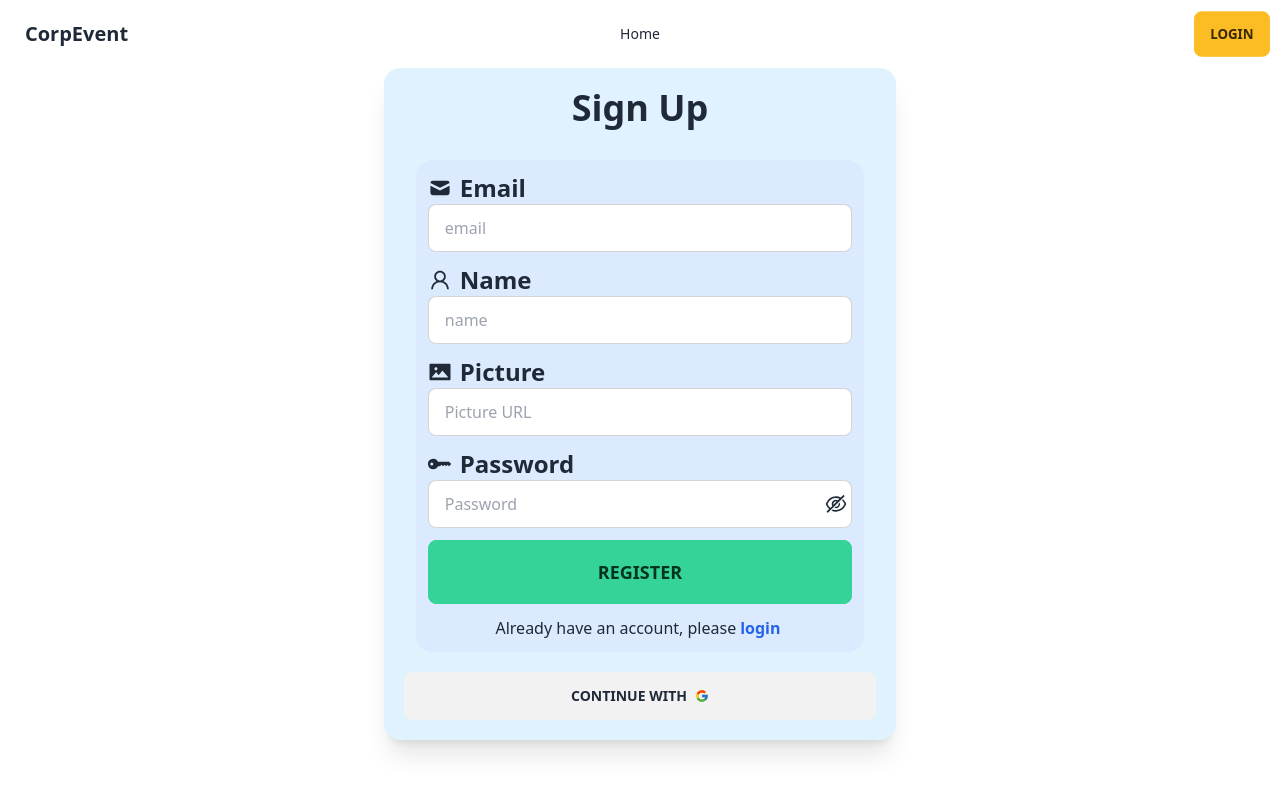
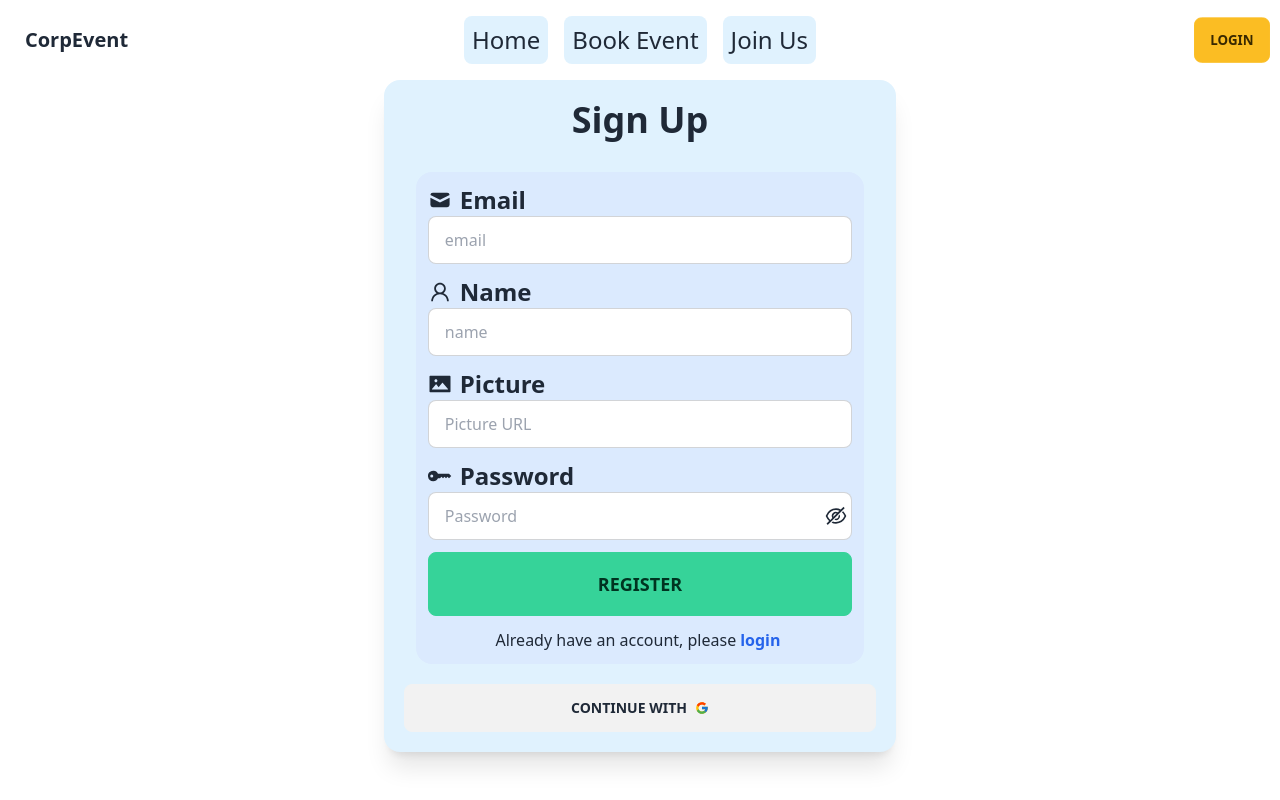
Before and after one commit to habib33-3/corp-event-client, a React (Vite) app: page /register in a window 1280 px wide. Built offline with nearby package versions, Linux system fonts and the light colour scheme; no server answers.

Commit message:
carrer page created

```diff
--- /dev/null
+++ b/src/pages/Career/Career.jsx
@@ -0,0 +1,76 @@
+import toast from "react-hot-toast";
+
+const Career = () => {
+  const handleApply = (e) => {
+    e.preventDefault();
+    toast.success("Applied Successfully");
+  };
+
+  return (
+    <div>
+      <h1 className="text-center text-5xl font-bold text-blue-800 rounded-xl">
+        Join Us
+      </h1>
+      <div className="w-full lg:w-2/5 mx-auto bg-sky-100 p-5 my-3">
+        <form
+          action=""
+          onSubmit={handleApply}
+        >
+          <div className="form-control">
+            <label className="label">
+              <span className="label-text">Full Name</span>
+            </label>
+            <input
+              type="text"
+              className="input input-bordered"
+            />
+          </div>
+          <div className="form-control">
+            <label className="label">
+              <span className="label-text">Email Address</span>
+            </label>
+            <input
+              type="email"
+              className="input input-bordered"
+            />
+          </div>
+          <div className="form-control">
+            <label className="label">
+              <span className="label-text">Phone Number</span>
+            </label>
+            <input
+              type="number"
+              className="input input-bordered"
+            />
+          </div>
+          <div className="form-control">
+            <label className="label">
+              <span className="label-text">Desired Position</span>
+            </label>
+            <input
+              type="text"
+              className="input input-bordered"
+            />
+          </div>
+          <div className="form-control">
+            <label className="label">
+              <span className="label-text">Upload Resume</span>
+            </label>
+            <input
+              type="file"
+              className="file-input w-full max-w-xs"
+            />
+          </div>
+          <button
+            type="submit"
+            className="btn btn-success w-full mt-5"
+          >
+            Apply
+          </button>
+        </form>
+      </div>
+    </div>
+  );
+};
+
+export default Career;
--- a/src/shared/Navbar/Navbar.jsx
+++ b/src/shared/Navbar/Navbar.jsx
@@ -13,7 +13,28 @@ const Navbar = () => {
   const navLinks = (
     <>
       <li>
-        <NavLink to="/">Home</NavLink>
+        <NavLink
+          className="text-2xl p-2 bg-sky-100 round-lg"
+          to="/"
+        >
+          Home
+        </NavLink>
+      </li>
+      <li>
+        <NavLink
+          className="text-2xl p-2 bg-sky-100 round-lg"
+          to="/booking"
+        >
+          Book Event
+        </NavLink>
+      </li>
+      <li>
+        <NavLink
+          className="text-2xl p-2 bg-sky-100 round-lg"
+          to="/career"
+        >
+          Join Us
+        </NavLink>
       </li>
     </>
   );
@@ -39,7 +60,7 @@ const Navbar = () => {
           <a className="btn btn-ghost normal-case text-xl">CorpEvent</a>
         </div>
         <div className="navbar-center hidden lg:flex">
-          <ul className="menu menu-horizontal px-1">{navLinks}</ul>
+          <ul className="menu space-x-4 menu-horizontal px-1">{navLinks}</ul>
         </div>
         <div className="navbar-end">
           <div className="hidden lg:block">
```
Also changed, not shown: src/router/Router.jsx (+7 -1 lines).
